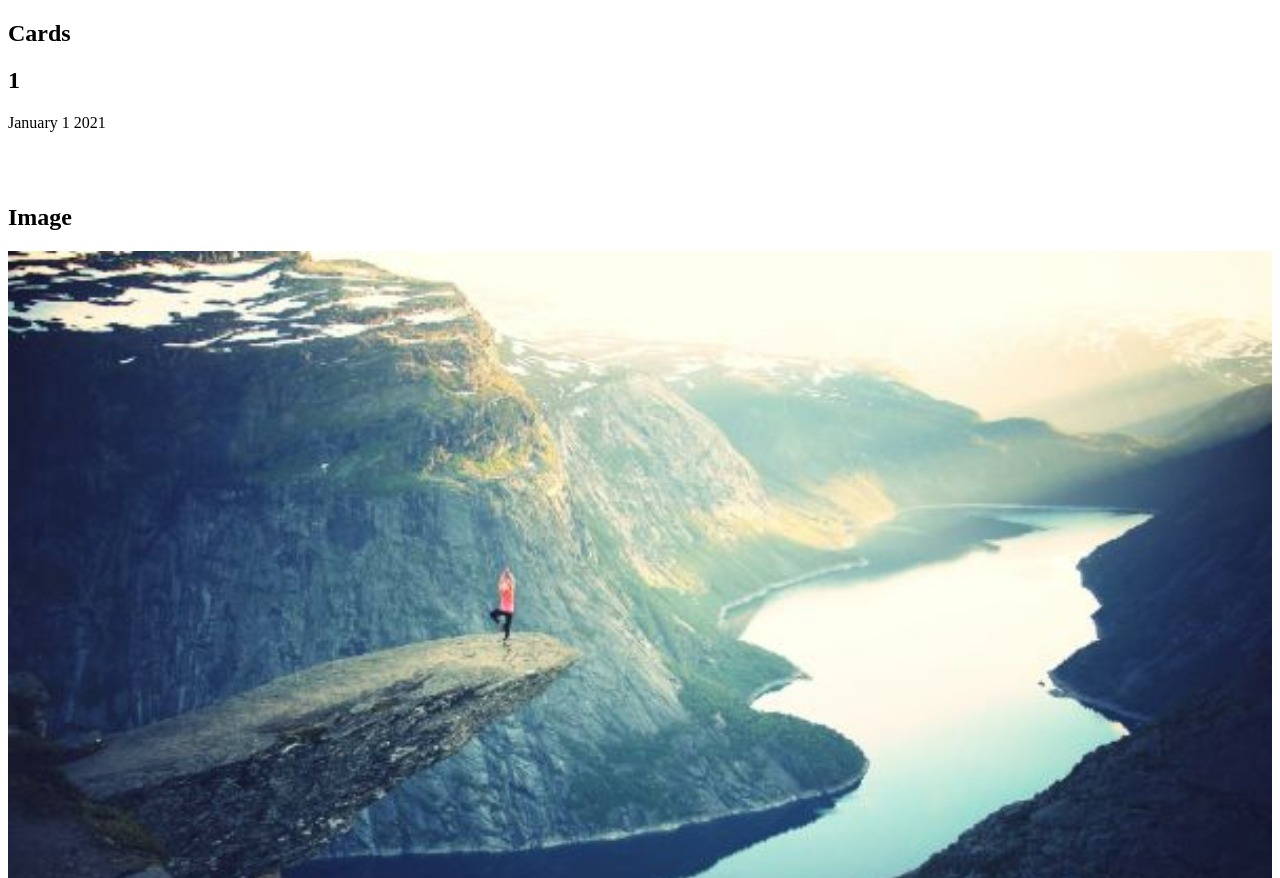
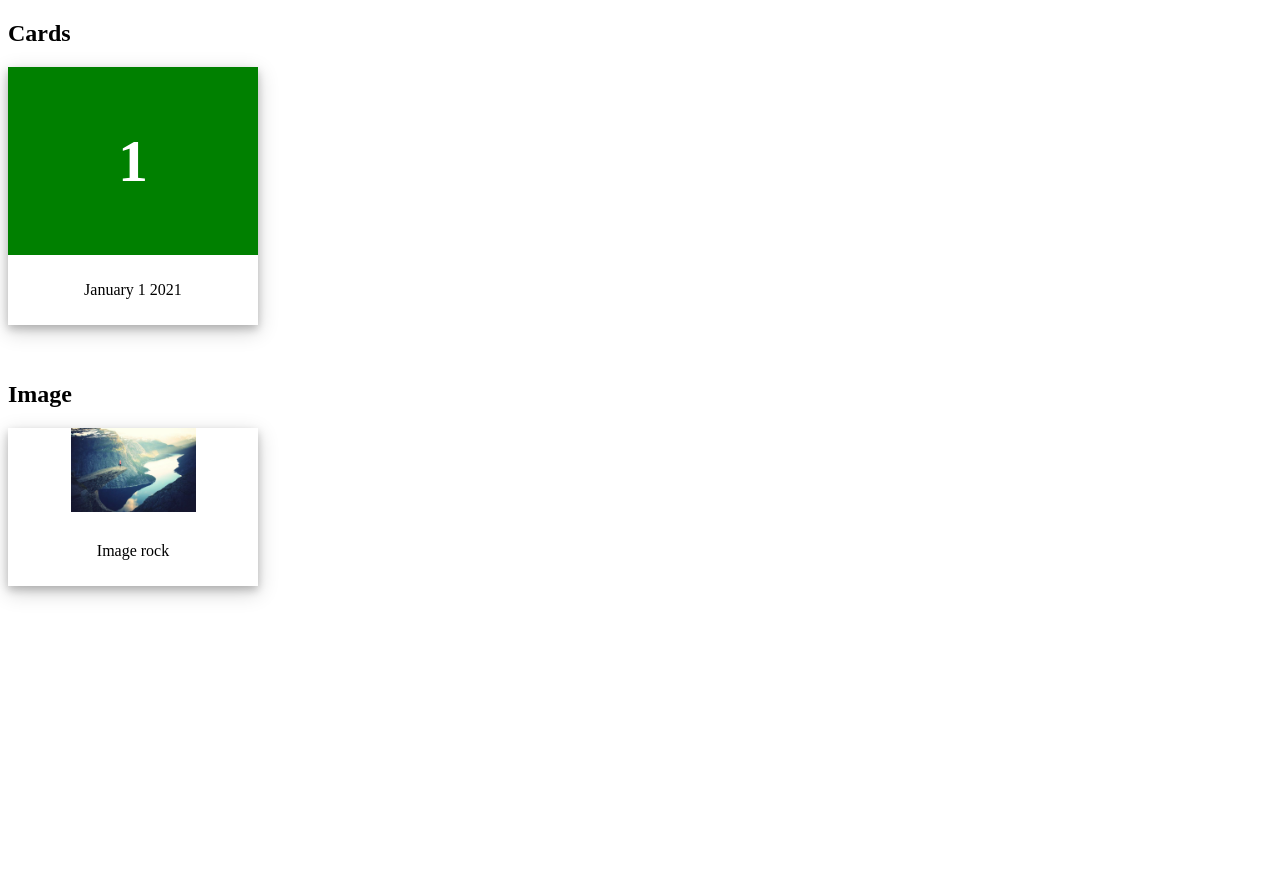
Before and after one commit to koradakrishna/css, a plain HTML site: page csstextcard.html in a window 1280 px wide. Shown: the top 878 px of the page. After the commit the page ends 800 px from the top, so only its background shows below. Drawn offline with Linux system fonts and the light colour scheme.

Commit message:
Add files via upload

```diff
--- a/csstextcard.html
+++ b/csstextcard.html
@@ -3,7 +3,7 @@
   <head>
     <meta charset="utf-8">
     <title></title>
-
+<link rel="stylesheet" href="textcard.css">
   </head>
   <body>
 
@@ -19,9 +19,9 @@
   <br><br>
   <h2> Image </h2>
   <div class="one">
-    <img src="rock.jpg" alt="rock" style="width:100%">
+    <img src="rock.jpg" alt="rock" style="width:50%">
     <div class="container1">
-    <p> Image rock</p>
+    <p> Image rock </p>
   </div>
 </div>
   </body>
--- /dev/null
+++ b/textcard.css
@@ -0,0 +1,23 @@
+div.card {
+  width:250px;
+  box-shadow: 0 4px 8px 0 rgba(0, 0, 0, 0.2), 0 6px 20px 0 rgba(0, 0, 0, 0.19);
+  text-align: center;
+}
+
+div.header{
+  background-color: green;
+  color: white;
+  padding: 10px;
+  font-size: 40px;
+}
+div.container {
+  padding:10px;
+}
+div.one {
+  width: 250px;
+  box-shadow: 0 4px 8px 0 rgba(0, 0, 0, 0.2), 0 6px 20px 0 rgba(0, 0, 0, 0.19);
+  text-align:center;
+}
+div.container1{
+  padding:10px;
+}
```
